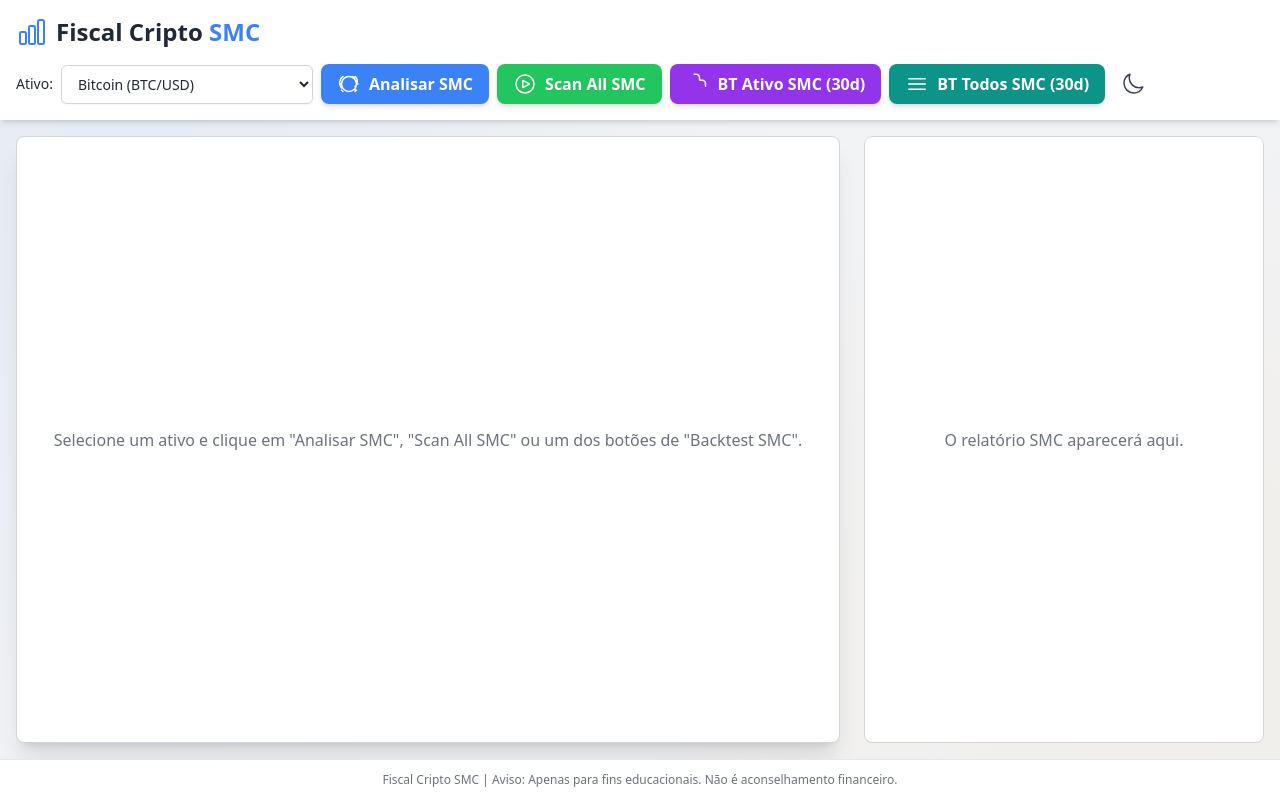
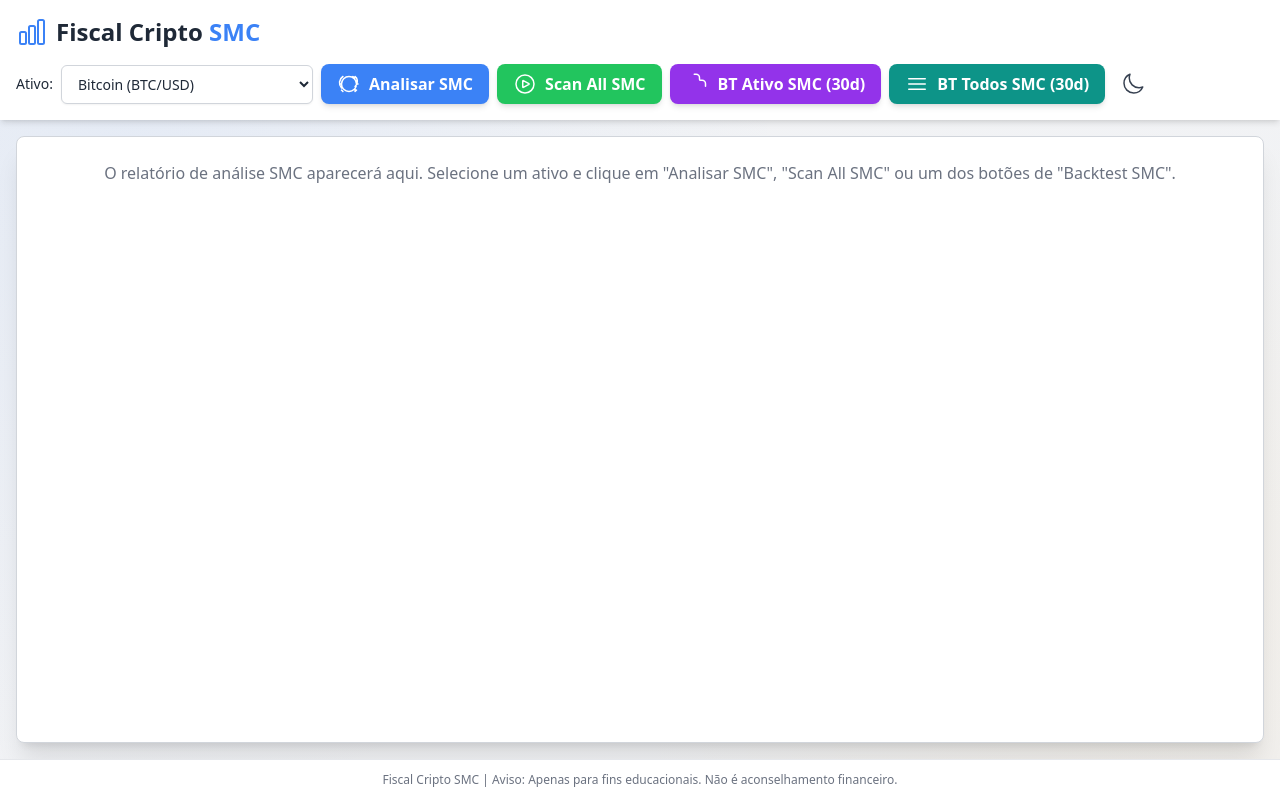
Before and after one commit to frenetico9/Criptobot, a React (Vite) app: page / in a window 1280 px wide. Built offline with nearby package versions, Linux system fonts and the light colour scheme.

Commit message:
Update App.tsx

```diff
--- a/App.tsx
+++ b/App.tsx
@@ -1,14 +1,14 @@
 
 import React, { useState, useEffect, useCallback, useRef } from 'react';
 import AssetSelector from './components/AssetSelector';
-import ChartDisplay from './components/ChartDisplay';
+// import ChartDisplay from './components/ChartDisplay'; // Removed
 import AnalysisPanel from './components/AnalysisPanel';
 import LoadingSpinner from './components/LoadingSpinner';
 import ErrorMessage from './components/ErrorMessage';
 import { SunIcon, MoonIcon, CogIcon, ChartBarIcon, PlayCircleIcon, BeakerIcon, ListBulletIcon } from './components/icons';
 import {
   Candle, TechnicalIndicators, SmcAnalysis,
-  TradeSignal, TradeSignalType, AnalysisReport, Asset, ChartDatapoint, AssetType, SignalConfidence,
+  TradeSignal, TradeSignalType, AnalysisReport, Asset, AssetType, SignalConfidence, /* ChartDatapoint removed */
   StrategyBacktestResult, BacktestTrade, MarketStructurePoint, InducementPoint, FVG, OrderBlock, KillzoneSession, SwingPoint
 } from './types';
 import {
@@ -375,7 +375,7 @@ const processSignalLogic = (
 const App: React.FC = () => {
   const [selectedAssetId, setSelectedAssetId] = useState<string>(DEFAULT_ASSET_ID);
   const [analysisReport, setAnalysisReport] = useState<AnalysisReport | null>(null);
-  const [chartData, setChartData] = useState<ChartDatapoint[]>([]);
+  // const [chartData, setChartData] = useState<ChartDatapoint[]>([]); // Removed
   const [isLoading, setIsLoading] = useState<boolean>(false);
   const [isPerformingBacktest, setIsPerformingBacktest] = useState<boolean>(false);
   const [error, setError] = useState<string | null>(null);
@@ -520,7 +520,7 @@ const App: React.FC = () => {
 
     if (!assetIdOverride) {
         setAnalysisReport(null);
-        setChartData([]);
+        // setChartData([]); // Removed
         lastPendingSignalRef.current = null; // Clear pending signal for a fresh analysis of the selected asset
     } else {
         // If assetIdOverride is different from selectedAssetId, it's likely a scan.
@@ -532,28 +532,9 @@ const App: React.FC = () => {
 
     if (report) {
       setAnalysisReport(report);
-      const newChartData: ChartDatapoint[] = report.fullHistory!.map((candle, i) => {
-        const killzone = getCurrentKillzone(candle.date);
-        return {
-            ...candle,
-            emaShort: report.fullIndicators!.emaShort?.[i],
-            emaLong: report.fullIndicators!.emaLong?.[i],
-            emaTrend: report.fullIndicators!.emaTrend?.[i],
-            rsi: report.fullIndicators!.rsi?.[i],
-            macdLine: report.fullIndicators!.macdLine?.[i],
-            macdSignal: report.fullIndicators!.macdSignal?.[i],
-            macdHist: report.fullIndicators!.macdHist?.[i],
-            bbUpper: report.fullIndicators!.bbUpper?.[i],
-            bbMiddle: report.fullIndicators!.bbMiddle?.[i],
-            bbLower: report.fullIndicators!.bbLower?.[i],
-            isLondonKillzone: killzone === 'LONDON',
-            isNewYorkKillzone: killzone === 'NEWYORK',
-        };
-      });
-      setChartData(newChartData);
+      // Chart data preparation removed
       if (assetIdOverride && selectedAssetId !== assetIdOverride) {
         setSelectedAssetId(assetIdOverride);
-        // lastPendingSignalRef is managed by performSingleAnalysis or cleared if asset changes via selector
       }
        if (error) setError(null);
     }
@@ -882,11 +863,9 @@ const App: React.FC = () => {
     setError(null);
     setIsScanning(true);
     setAnalysisReport(null);
-    setChartData([]);
+    // setChartData([]); // Removed
     scannerStopFlag.current = false;
     let strongSignalFound = false;
-    // For scan, each asset analysis is independent, so pending signals don't carry over between assets
-    // lastPendingSignalRef will be managed by performSingleAnalysis for each asset individually.
 
     const assetsToScan = MASTER_ASSET_LIST.filter(asset => asset.type === AssetType.CRYPTO);
 
@@ -899,11 +878,6 @@ const App: React.FC = () => {
       setScanProgress(`Varrendo ${asset.name} (${i + 1}/${assetsToScan.length}) com estratégia SMC...`);
 
       await new Promise(resolve => setTimeout(resolve, SCAN_UPDATE_INTERVAL_MS));
-
-      // Create a temporary ref for this specific asset's scan iteration if needed,
-      // or rely on performSingleAnalysis to clear the main ref if asset ID changes.
-      // The current setup with performSingleAnalysis taking lastPendingSignalRef and clearing it
-      // if assetIdForRef mismatches is suitable.
       const report = await performSingleAnalysis(asset.id, lastPendingSignalRef);
 
       if (report && report.finalSignal) {
@@ -953,7 +927,7 @@ const App: React.FC = () => {
               onAssetChange={(newAssetId) => {
                 setSelectedAssetId(newAssetId);
                 setAnalysisReport(null);
-                setChartData([]);
+                // setChartData([]); // Removed
                 setScanProgress("");
                 setError(null);
                 lastPendingSignalRef.current = null; // Clear pending signal on manual asset change
@@ -1029,60 +1003,42 @@ const App: React.FC = () => {
         )}
       </header>
 
-      <main className="container mx-auto p-2 sm:p-4 flex-grow grid grid-cols-1 lg:grid-cols-3 gap-4 sm:gap-6">
-        <div className="lg:col-span-2 bg-surface-light dark:bg-surface-dark p-1 sm:p-2 rounded-lg shadow-xl dark:shadow-black/30 border border-gray-300 dark:border-gray-600">
+      <main className="container mx-auto p-2 sm:p-4 flex-grow flex flex-col">
+        <div className="flex-grow bg-surface-light dark:bg-surface-dark p-1 sm:p-2 rounded-lg shadow-xl dark:shadow-black/30 border border-gray-300 dark:border-gray-600 overflow-y-auto max-h-[calc(100vh-160px)] lg:max-h-[calc(100vh-120px)]">
           {(isLoading && !analysisReport && !isScanning && !isPerformingBacktest && !isPerformingMultiBacktest) && (
             <div className="flex flex-col items-center justify-center h-full">
               <LoadingSpinner size="lg" text={`Analisando ${getSelectedAsset()?.name || 'ativo'} (SMC)...`} />
             </div>
           )}
           {isPerformingBacktest && !analysisReport?.strategyBacktestResult && (
-             <div className="flex flex-col items-center justify-center h-full">
+              <div className="flex flex-col items-center justify-center h-full">
               <LoadingSpinner size="lg" text={`Executando backtest SMC de ${BACKTEST_PERIOD_DAYS} dias para ${getSelectedAsset()?.name || 'ativo'}...`} />
             </div>
           )}
-           {(isScanning || isPerformingMultiBacktest) && !analysisReport && (
-             <div className="flex flex-col items-center justify-center h-full text-text_secondary-light dark:text-text_secondary-dark p-4">
+          {(isScanning || isPerformingMultiBacktest) && !analysisReport && (
+              <div className="flex flex-col items-center justify-center h-full text-text_secondary-light dark:text-text_secondary-dark p-4">
                 <LoadingSpinner size="lg" text={isScanning ? "Varredura SMC em progresso..." : "Backtest SMC de múltiplos ativos em progresso..."} />
-                <p className="mt-2 text-sm">O gráfico e a análise do ativo com sinal (ou primeiro ativo do multi-backtest) aparecerão aqui se aplicável.</p>
-             </div>
+                <p className="mt-2 text-sm">A análise do ativo com sinal (ou primeiro ativo do multi-backtest) aparecerá aqui.</p>
+              </div>
           )}
-          {!isLoading && !isPerformingBacktest && !isPerformingMultiBacktest && error && !analysisReport && ( <ErrorMessage title="Falha na Operação" message={error} /> )}
-
-          {chartData.length > 0 && analysisReport && (
-            <ChartDisplay
-              data={chartData}
-              smcAnalysis={analysisReport.smcAnalysis}
-              tradeSignal={analysisReport.finalSignal}
-              assetName={analysisReport.asset}
+          {!isLoading && !isPerformingBacktest && !isPerformingMultiBacktest && error && !analysisReport && (
+            <div className="p-4 h-full flex items-center justify-center">
+              <ErrorMessage title="Falha na Operação" message={error} />
+            </div>
+           )}
+          {analysisReport && (
+            <AnalysisPanel
+              report={analysisReport}
+              isLoading={isLoading || isScanning || isPerformingBacktest || isPerformingMultiBacktest}
+              isScanning={isScanning}
+              isPerformingBacktest={isPerformingBacktest || isPerformingMultiBacktest}
             />
           )}
-
-           {!isLoading && !isScanning && !isPerformingBacktest && !isPerformingMultiBacktest && !error && chartData.length === 0 && !analysisReport && (
-             <div className="flex items-center justify-center h-full text-text_secondary-light dark:text-text_secondary-dark p-4 text-center">
-                <p>Selecione um ativo e clique em "Analisar SMC", "Scan All SMC" ou um dos botões de "Backtest SMC".</p>
-             </div>
-           )}
-        </div>
-        <div className="lg:col-span-1 bg-transparent dark:bg-transparent p-0 rounded-lg max-h-[calc(100vh-160px)] lg:max-h-[calc(100vh-120px)] overflow-y-auto">
-          {((isLoading || isPerformingBacktest || isPerformingMultiBacktest) && !isScanning && !analysisReport?.strategyBacktestResult && (!analysisReport?.finalSignal || analysisReport.finalSignal.type === 'NEUTRO')) && (
-            <div className="flex flex-col items-center justify-center h-full p-4 bg-surface-light dark:bg-surface-dark rounded-lg shadow-xl dark:shadow-black/25 border border-gray-300 dark:border-gray-600">
-              <LoadingSpinner size="md" text={isLoading ? "Carregando relatório SMC..." : (isPerformingBacktest ? "Executando backtest SMC..." : "Executando múltiplos backtests SMC...")} />
+          {!isLoading && !isScanning && !isPerformingBacktest && !isPerformingMultiBacktest && !error && !analysisReport && (
+            <div className="flex items-center justify-center h-full text-text_secondary-light dark:text-text_secondary-dark p-4 text-center">
+              <p>O relatório de análise SMC aparecerá aqui. Selecione um ativo e clique em "Analisar SMC", "Scan All SMC" ou um dos botões de "Backtest SMC".</p>
             </div>
           )}
-           {isScanning && !analysisReport && (
-            <div className="flex flex-col items-center justify-center h-full p-4 bg-surface-light dark:bg-surface-dark rounded-lg shadow-xl dark:shadow-black/25 border border-gray-300 dark:border-gray-600">
-              <LoadingSpinner size="md" text="Aguardando resultado da varredura SMC..." />
-            </div>
-          )}
-
-          {analysisReport && <AnalysisPanel report={analysisReport} isLoading={isLoading || isScanning || isPerformingBacktest || isPerformingMultiBacktest} isScanning={isScanning} isPerformingBacktest={isPerformingBacktest || isPerformingMultiBacktest} />}
-
-
-          {!isLoading && !isScanning && !isPerformingBacktest && !isPerformingMultiBacktest && !analysisReport && !error && (
-            <div className="p-6 text-center text-text_secondary-light dark:text_text_secondary-dark bg-surface-light dark:bg-surface-dark rounded-lg shadow-xl dark:shadow-black/25 border border-gray-300 dark:border-gray-600 h-full flex items-center justify-center">O relatório SMC aparecerá aqui.</div>
-          )}
-           {!isLoading && !isScanning && !isPerformingBacktest && !isPerformingMultiBacktest && error && !analysisReport && ( <div className="p-4 bg-surface-light dark:bg-surface-dark rounded-lg shadow-xl dark:shadow-black/25 border border-gray-300 dark:border-gray-600 h-full"><ErrorMessage title="Erro no Relatório SMC" message={error} /></div> )}
         </div>
       </main>
       <footer className="text-center p-3 text-xs text-text_secondary-light dark:text_text_secondary-dark border-t border-gray-200 dark:border-gray-700 bg-surface-light dark:bg-surface-dark">
```
